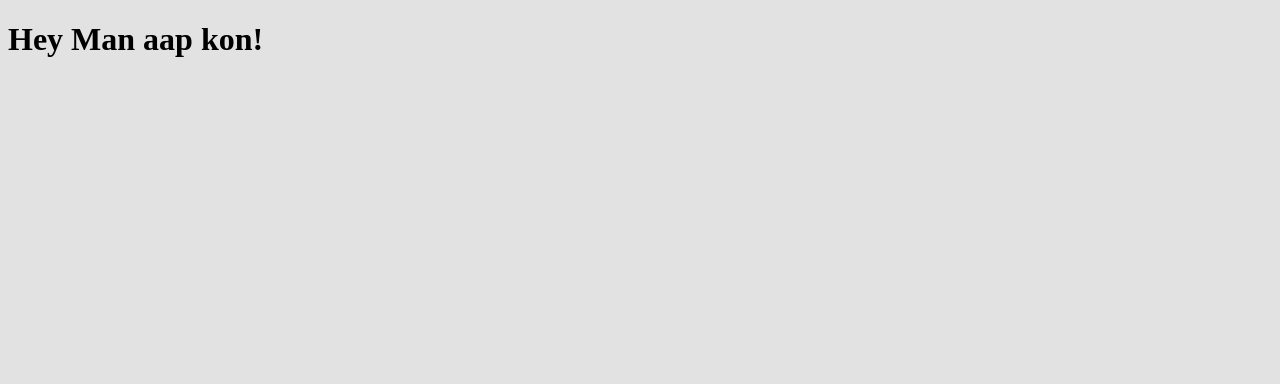
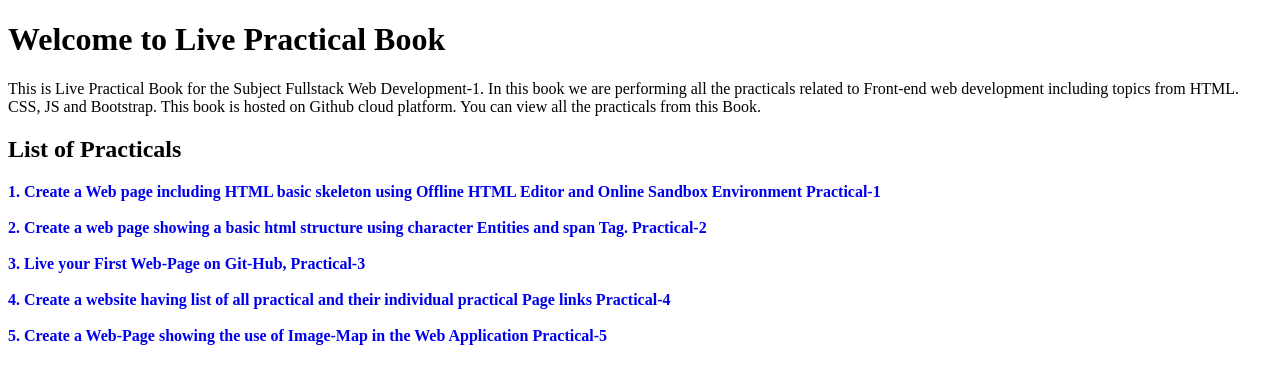
Before and after one commit to devrats/Full-Stack-WorkBook, a plain HTML site: page index.html in a window 1280 px wide. Drawn offline with Linux system fonts and the light colour scheme.

Commit message:
added assignmrnt 4

```diff
--- a/index.html
+++ b/index.html
@@ -8,8 +8,19 @@
     <title>Document</title>
 </head>
 
-<body style="background-color: #e2e2e2;">
-    <h1>Hey Man aap kon!</h1>
+<body>
+    <h1>Welcome to Live Practical Book</h1>
+    <p>This is Live Practical Book for the Subject Fullstack Web Development-1. In this book we are performing all the practicals related to Front-end web development including topics from HTML. CSS, JS and Bootstrap. This book is hosted on Github cloud
+        platform. You can view all the practicals from this Book.</p>
+    <h2>List of Practicals </h2>
+    <div style="font-weight: bold;">
+        <a style="text-decoration: none;" href="/practical/assignment1.html">1. Create a Web page including HTML basic skeleton using Offline HTML Editor and Online Sandbox Environment Practical-1</a> <br> <br>
+        <a style="text-decoration: none;" href="/practical/assignment2.html">2. Create a web page showing a basic html structure using character Entities and span Tag. Practical-2</a> <br> <br>
+        <a style="text-decoration: none;" href="/practical/assignment3.html">3. Live your First Web-Page on Git-Hub, Practical-3
+    </a> <br> <br>
+        <a style="text-decoration: none;" href="/practical/assignment4.html">4. Create a website having list of all practical and their individual practical Page links Practical-4 </a> <br> <br>
+        <a style="text-decoration: none;" href="/practical/assignment5.html">5. Create a Web-Page showing the use of Image-Map in the Web Application Practical-5</a>
+    </div>
 </body>
 
 </html>
```
Also changed, not shown: practical/assignment2.html (+1 -1 lines), practical/assignment3.html (+5 -1 lines), practical/assignment4.html (+26 -0 lines), practical/assignment5.html (+15 -0 lines), media/Screenshot (2706).png (added).
